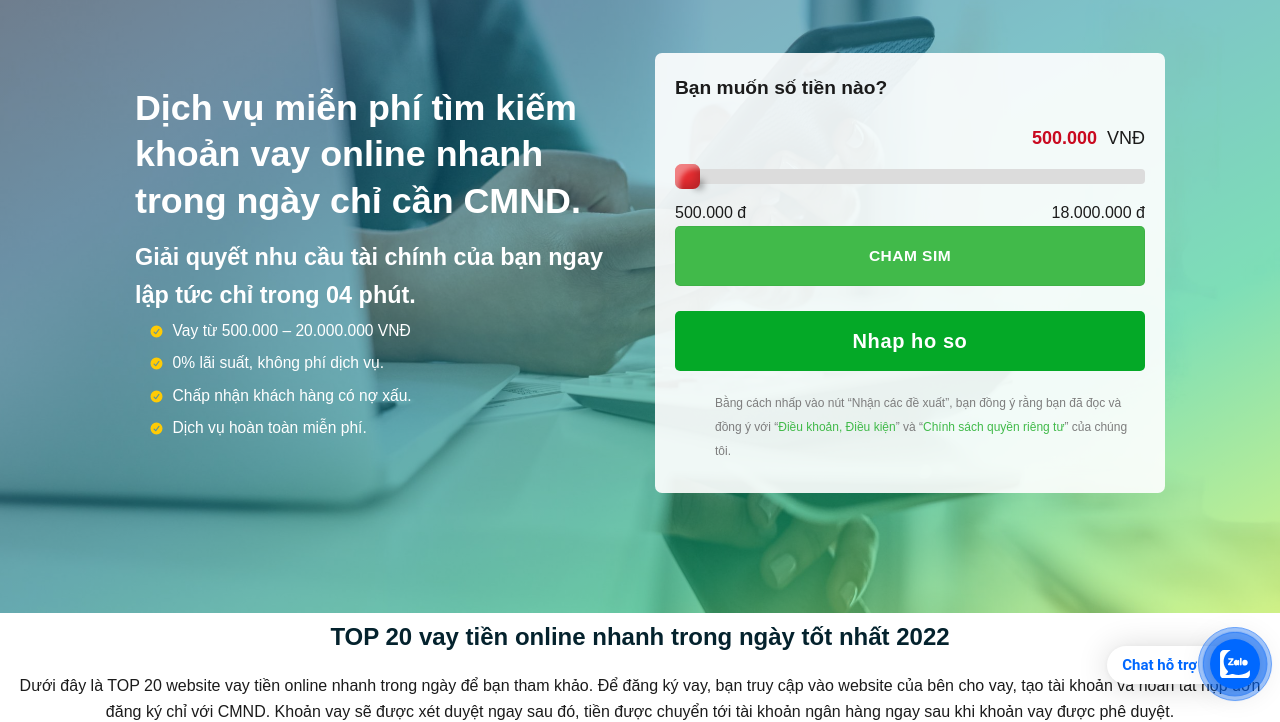
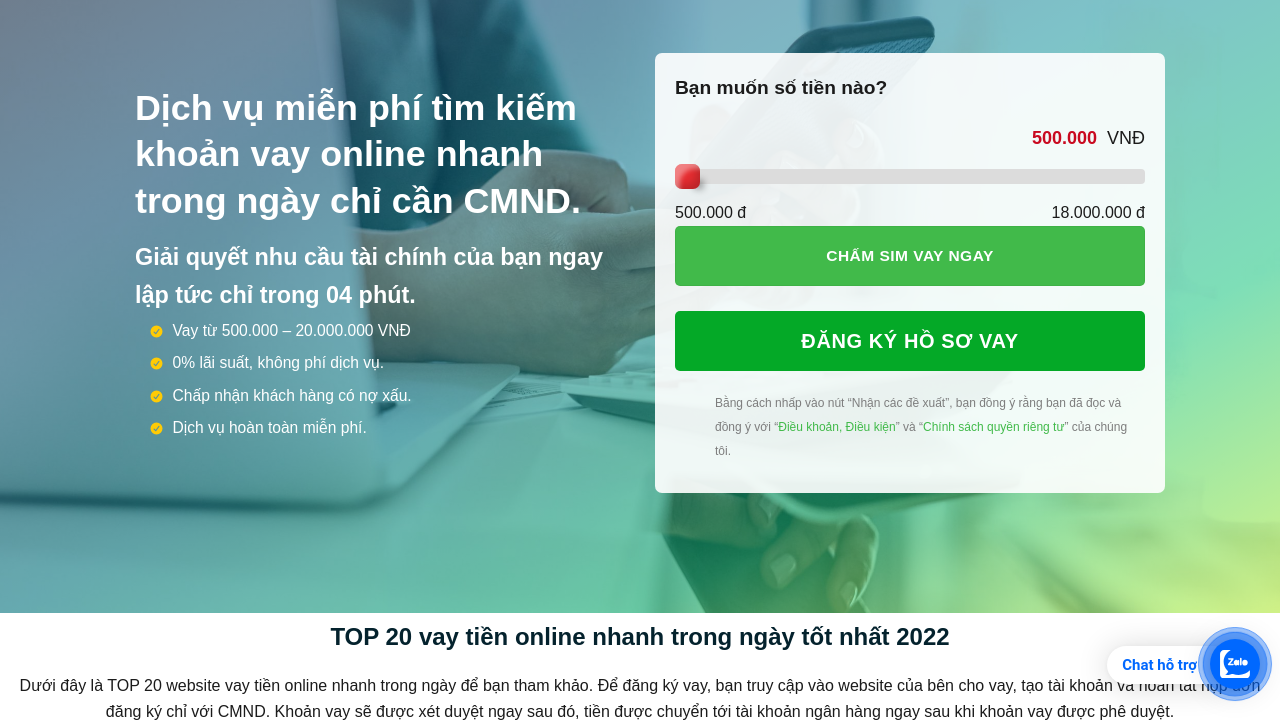
Before and after one commit to khaicafe2021/bank, a plain HTML site: page index.html in a window 1280 px wide. Shown: the part 87-809 px from the top of the page. Drawn offline with Linux system fonts and the light colour scheme; files that its build step writes are made by us from their sources; a script that the page names is missing.

Commit message:
Add files via upload

```diff
--- a/index.html
+++ b/index.html
@@ -521,8 +521,8 @@
 						18.000.000 đ
 					</div>
 				</div>
-				<button class="cham_sim button" style="height: 60px;width: 100%; border-radius: 5px;">Cham sim</button>
-				<button class="nhan_kq">Nhap ho so</button>
+				<button class="cham_sim button" style="height: 60px;width: 100%; border-radius: 5px;">CHẤM SIM VAY NGAY</button>
+				<button class="nhan_kq">ĐĂNG KÝ HỒ SƠ VAY</button>
 
 			<div class="warp-notice">
 			<p class="notice-custom">Bằng cách nhấp vào nút “Nhận các đề xuất”, bạn đồng ý rằng bạn đã đọc và đồng ý với “<a data-mil="12" href="">Điều khoản, Điều kiện</a>” và “<a data-mil="12" href="">Chính sách quyền riêng tư</a>” của chúng tôi.</p>
```
